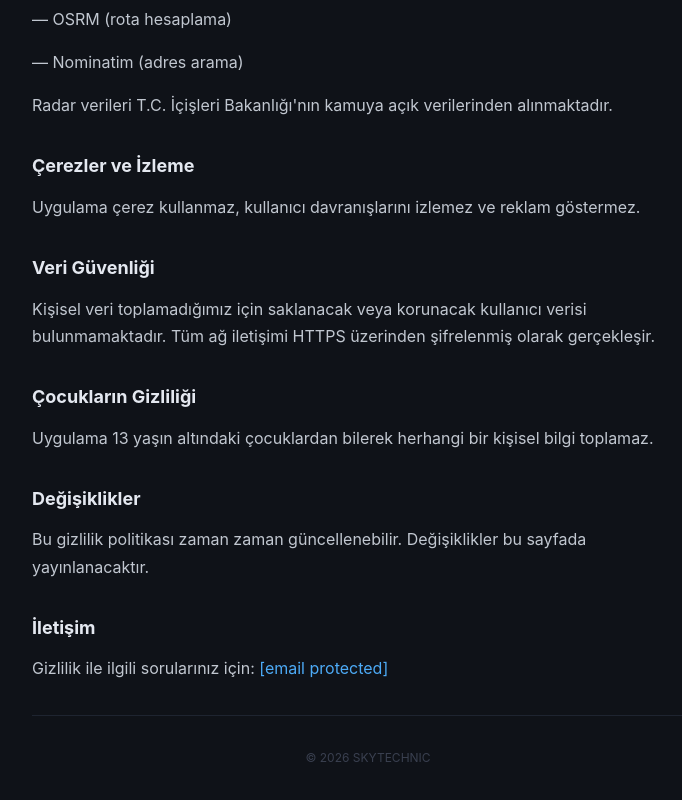
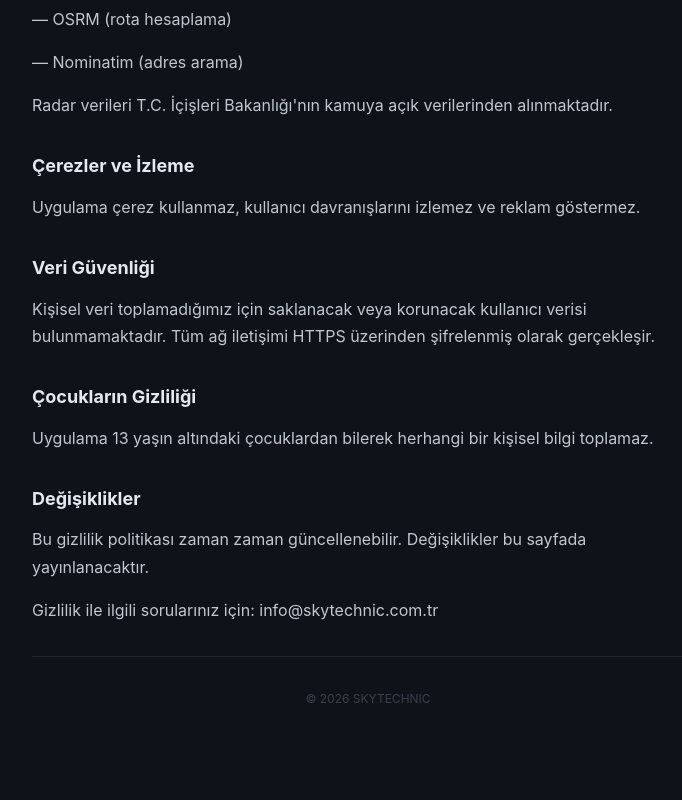
Before and after one commit to hmesutozsoy/radarkontrolturkiye, a plain HTML site: page radar-pwa/privacy.html in a window 1280 px wide. Shown: the part 1101-1901 px from the top of the page, without its empty margins (272-954 px from the left). After the commit the page ends 1850 px from the top, so only its background shows below. Drawn offline with Linux system fonts and the light colour scheme.

Commit message:
Update privacy.html

```diff
--- a/radar-pwa/privacy.html
+++ b/radar-pwa/privacy.html
@@ -65,8 +65,7 @@ a{color:#4dabf7;text-decoration:none}
 <h2>Değişiklikler</h2>
 <p>Bu gizlilik politikası zaman zaman güncellenebilir. Değişiklikler bu sayfada yayınlanacaktır.</p>
 
-<h2>İletişim</h2>
-<p>Gizlilik ile ilgili sorularınız için: <a href="/cdn-cgi/l/email-protection#1e777078715e6d75676a7b7d7670777d307d71"><span class="__cf_email__" data-cfemail="523b3c343d1221392b2637313a3c3b317c313d">[email&#160;protected]</span></a></p>
+<p>Gizlilik ile ilgili sorularınız için: info@skytechnic.com.tr</p>
 </div>
 
 <!-- ENGLISH -->
@@ -110,7 +109,7 @@ a{color:#4dabf7;text-decoration:none}
 <p>This privacy policy may be updated from time to time. Changes will be posted on this page.</p>
 
 <h2>Contact</h2>
-<p>For privacy-related questions: <a href="/cdn-cgi/l/email-protection#4b22252d240b3820323f2e2823252228652824"><span class="__cf_email__" data-cfemail="9af3f4fcf5dae9f1e3eefff9f2f4f3f9b4f9f5">[email&#160;protected]</span></a></p>
+<p>For privacy-related questions: info@skytechnic.com.tr</p>
 </div>
 
 <hr class="divider">
```
